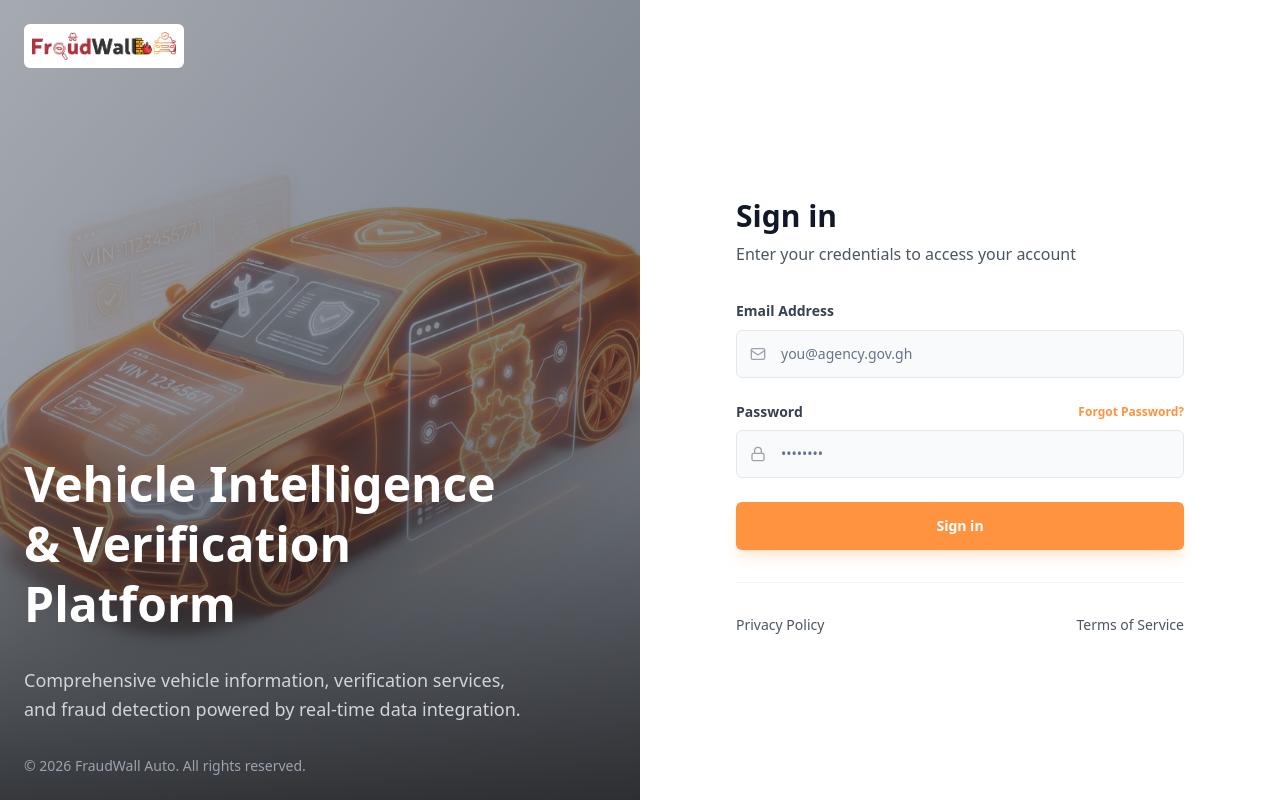
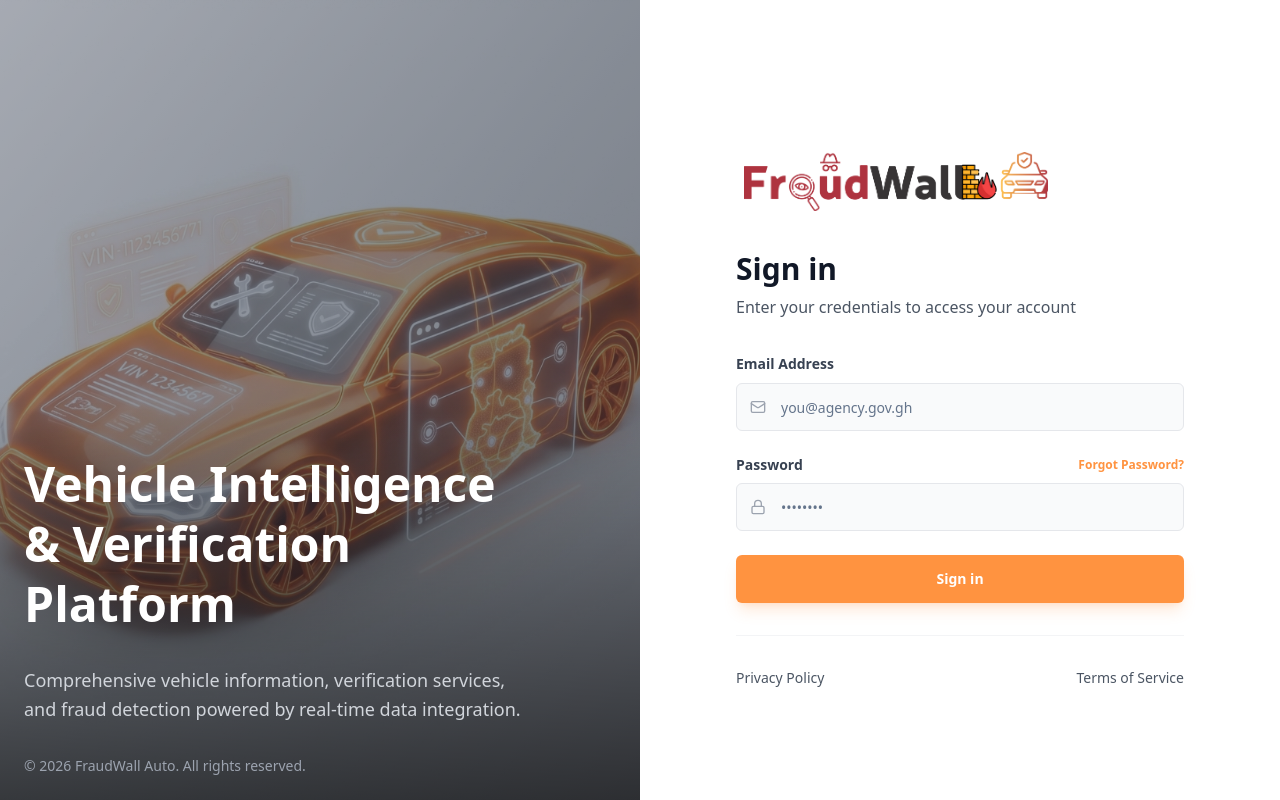
Before and after one commit to Ben-Genius/fraudwall-auto-agencies, a React (Vite) app: page / in a window 1280 px wide. Built offline with nearby package versions, Linux system fonts and the light colour scheme; no server answers.

Commit message:
reposition of fraudwall logo

```diff
--- a/src/features/auth/pages/LoginPage.tsx
+++ b/src/features/auth/pages/LoginPage.tsx
@@ -23,9 +23,7 @@ const LoginPage: React.FC = () => {
                 <div className="relative z-10 flex flex-col justify-between p-6 text-white w-full">
                     {/* Logo */}
                     <div className="flex items-center gap-3">
-                        <div className="p-2 w-40 bg-white rounded-lg flex items-center justify-center">
-                            <img src={logo} alt="Logo" className="object-contain" />
-                        </div>
+
                         {/* <span className="text-xl font-semibold">FraudWall Auto</span> */}
                     </div>
 
@@ -60,7 +58,9 @@ const LoginPage: React.FC = () => {
                         </div>
                         <h2 className="text-xl font-bold text-gray-900">FraudWall Auto</h2>
                     </div>
-
+                    <div className="p-2 w-[20rem] bg-white rounded-lg flex items-center justify-center">
+                        <img src={logo} alt="Logo" className="object-contain" />
+                    </div>
                     {/* Header */}
                     <div className="space-y-2">
                         <h2 className="text-3xl font-bold text-gray-900">
```
